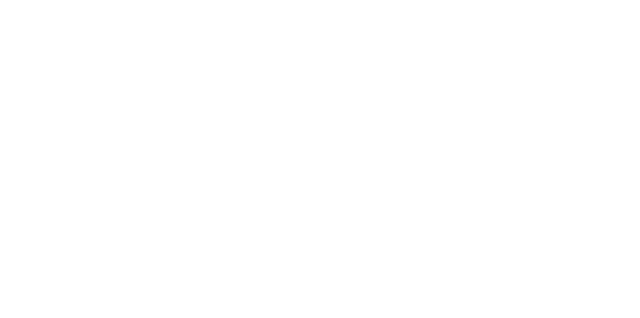
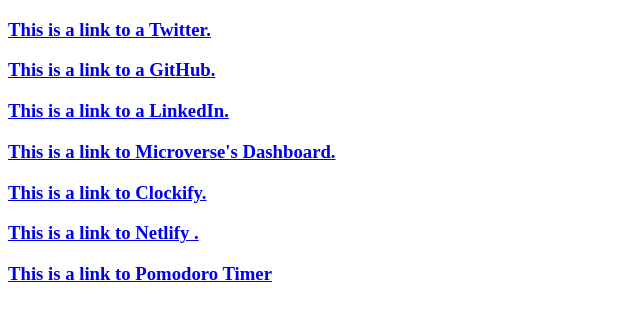
Before and after one commit to Joseph-Burke/Telescope, a plain HTML site: page index.html in a window 1280 px wide. Shown: the whole page, without its empty margins (0-640 px from the left). Drawn offline with Linux system fonts and the light colour scheme.

Commit message:
Add initial text to HTML with links to various useful websites

```diff
--- a/index.html
+++ b/index.html
@@ -8,5 +8,40 @@
     </head>
 
     <body>
+        <a href="www.twitter.com">
+            <h3>This is a link to a Twitter.</h3>
+        </a>
+        <a href="www.github.com">
+            <h3>This is a link to a GitHub.</h3>
+        </a>
+        <a href="www.linkedin.com">
+            <h3>This is a link to a LinkedIn.</h3>
+        </a>
+        <a href="https://dashboard.microverse.org/dashboard">
+            <h3>This is a link to Microverse's Dashboard.</h3>
+        </a>
+        <a href="https://clockify.me/tracker">
+            <h3>This is a link to Clockify.</h3>
+        </a>
+        <a href="https://app.netlify.com/teams/joseph-burke/sites">
+            <h3>This is a link to Netlify .</h3>
+        </a>
+        <a href="https://www.marinaratimer.com/pE1oADn">
+            <h3>This is a link to Pomodoro Timer</h3>
+        </a>
+
+
+
+
+
+
+
+
+
+
+
+
+
+
     </body>
 </html>
--- a/styles.css
+++ b/styles.css
@@ -0,0 +1,3 @@
+body h1 {
+    font-family: Arial, Helvetica, sans-serif;
+}
```
